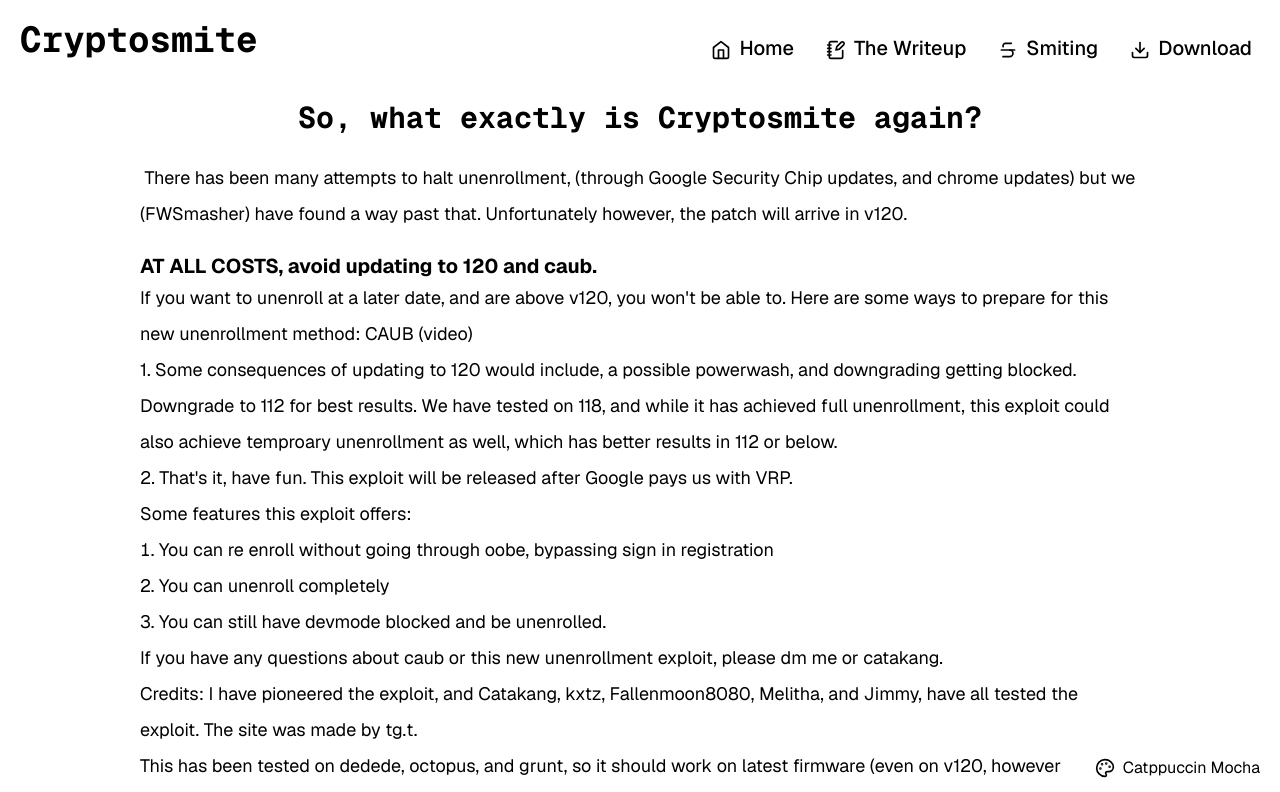
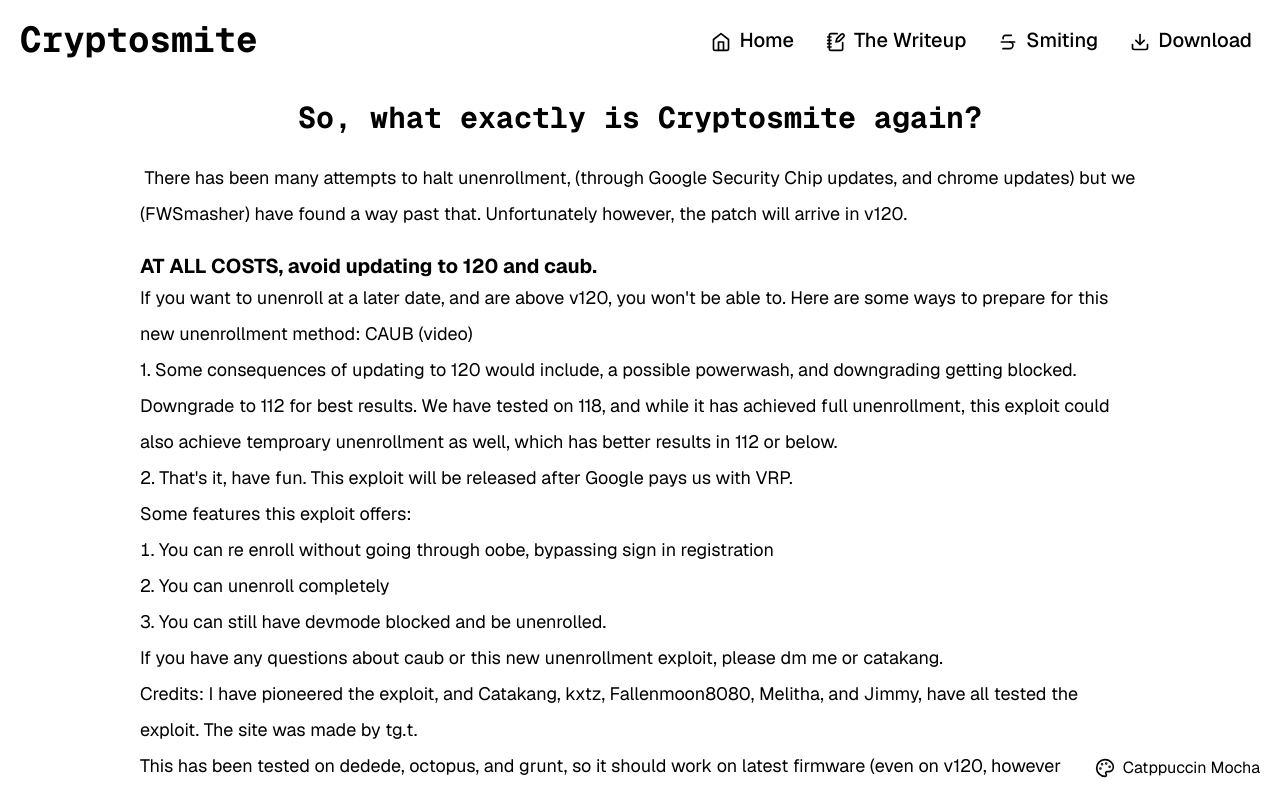
Before and after one commit to IncognitoTGT/csmite, a Next.js app: page / in a window 1280 px wide. Shown: the top 792 px of the page. Built offline with nearby package versions, Linux system fonts and the light colour scheme; what @catppuccin/tailwindcss would draw is missing.

Commit message:
translate a pipebomb up my ass

```diff
--- a/src/app/NavBar.tsx
+++ b/src/app/NavBar.tsx
@@ -9,7 +9,7 @@ export default function NavBar() {
         <div className="left-1 font-mono font-bold text-text text-4xl">
           Cryptosmite
         </div>
-        <div className="flex flex-row flex-grow justify-end items-center text-blue font-sans font-medium translate-y-2 text-xl -mr-2">
+        <div className="flex flex-row flex-grow justify-end items-center text-blue font-sans font-medium text-xl -mr-2">
           <Link href="/" scroll={false} className="mx-4 hover:text-mauve">
             <Home className="h-5 w-5 mr-2 inline" />
             Home
```
